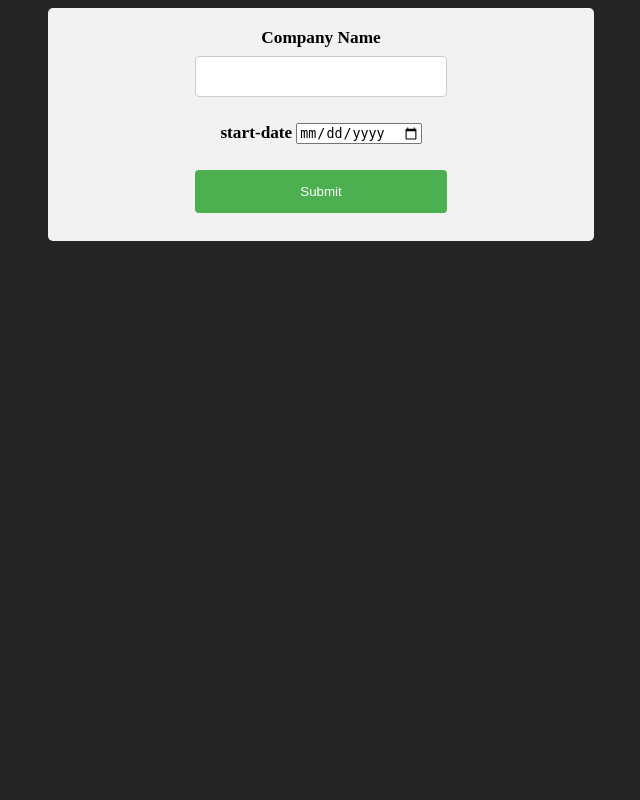
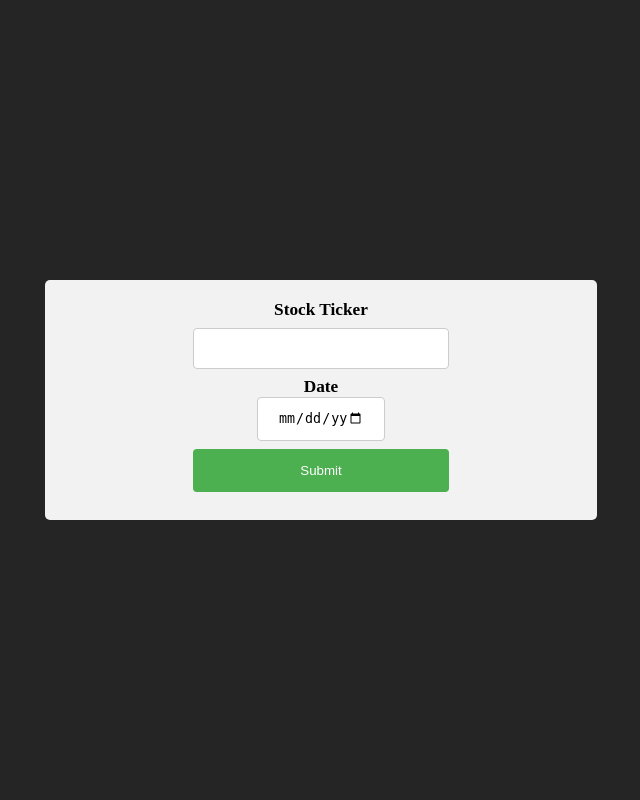
Before and after one commit to gchamb/411-G2, a Flask app: page / in a window 1280 px wide. Shown: the whole page, without its empty margins (319-959 px from the left). Run offline with Flask 2, Linux system fonts and the light colour scheme.

Commit message:
refactor: :recycle: minor renaming and style changes

```diff
--- a/app.py
+++ b/app.py
@@ -6,7 +6,7 @@ app = Flask(__name__)
 
 @app.route('/')
 def index():
-    return render_template('hello.html')
+    return render_template('index.html')
 
 @app.route('/results', methods=['POST'])
 def results():
--- a/static/styles.css
+++ b/static/styles.css
@@ -1,10 +1,16 @@
-html{
+html {
 	background-color: rgba(0, 0, 0, 0.853);
 	color: white;
+}
 
+body {
+  margin: 0;
+	height: 100vh;
+	display: grid;
 }
-input[type=text], select {
-    width: 50%;
+
+input[type="text"],
+select {
 	padding: 12px 20px;
 	margin: 8px 0;
 	display: inline-block;
@@ -13,9 +19,20 @@ input[type=text], select {
 	box-sizing: border-box;
 }
 
-  input[type=submit] {
+input[type="date"] {
 	width: 50%;
-    background-color: #4CAF50;
+	padding: 12px 20px;
+	margin: auto;
+	text-align: center;
+	display: inline-block;
+	border: 1px solid #ccc;
+	border-radius: 4px;
+	box-sizing: border-box;
+}
+
+input[type="submit"] {
+	width: 50%;
+	background-color: #4caf50;
 	color: white;
 	padding: 14px 20px;
 	margin: 8px 0;
@@ -24,20 +41,30 @@ input[type=text], select {
 	cursor: pointer;
 }
 
-  input[type=submit]:hover {
+input[type="submit"]:hover {
 	background-color: green;
 }
 
-  div {
+label {
+	font-weight: bold;
+	font-size: 108%;
+}
+
+.form-container {
+	align-self: center;
+	display: grid;
+	justify-items: center;
 	width: 40%;
 	margin: auto;
-    text-align: center;
+
 	border-radius: 5px;
 	background-color: #f2f2f2;
 	color: black;
 	padding: 20px;
 }
-  label{
-    font-weight: bold;
-    font-size: 108%;
+.form-container-group {
+	display: grid;
+	width: 50%;
+	margin: auto;
+	text-align: center;
 }
--- a/templates/hello.html
+++ /dev/null
@@ -1,16 +0,0 @@
-{% extends "layout.html" %}
-
-{% block body %}
-<div>
-    <form action = "results" method= "POST">
-            <label for="Company">Company Name</label><br>
-            <input type="text" id="Cname" name="Cname"><br><br>
-
-            <label for="start">start-date</label>
-            <input type="date" id="start" name="start" > <br><br>
-
-                <input type="submit" value="Submit">
-
-    </form>
-</div>
-{% endblock %}
--- /dev/null
+++ b/templates/index.html
@@ -0,0 +1,17 @@
+{% extends "layout.html" %} {% block body %}
+
+<form class="form-container" action="/results" method="POST">
+	<div class="form-container-group">
+		<label for="Company">Stock Ticker</label>
+		<input type="text" id="Cname" name="Cname" />
+	</div>
+
+	<div class="form-container-group">
+		<label for="start">Date</label>
+		<input type="date" id="start" name="start" />
+	</div>
+
+	<input type="submit" value="Submit" />
+</form>
+
+{% endblock %}
```
Also changed, not shown: templates/results.html (+2 -14 lines). Lines whose indentation alone changed are shown as unchanged.
